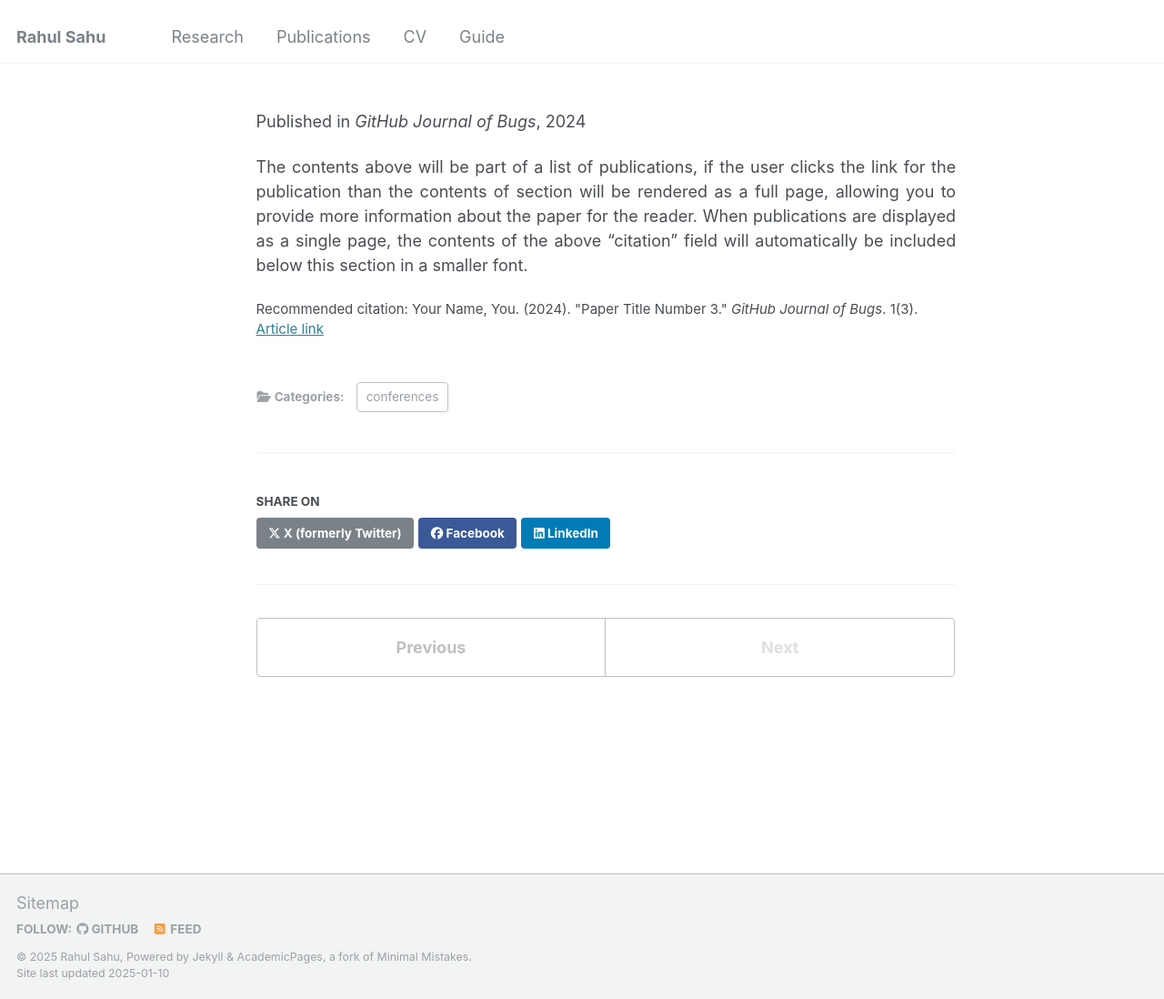
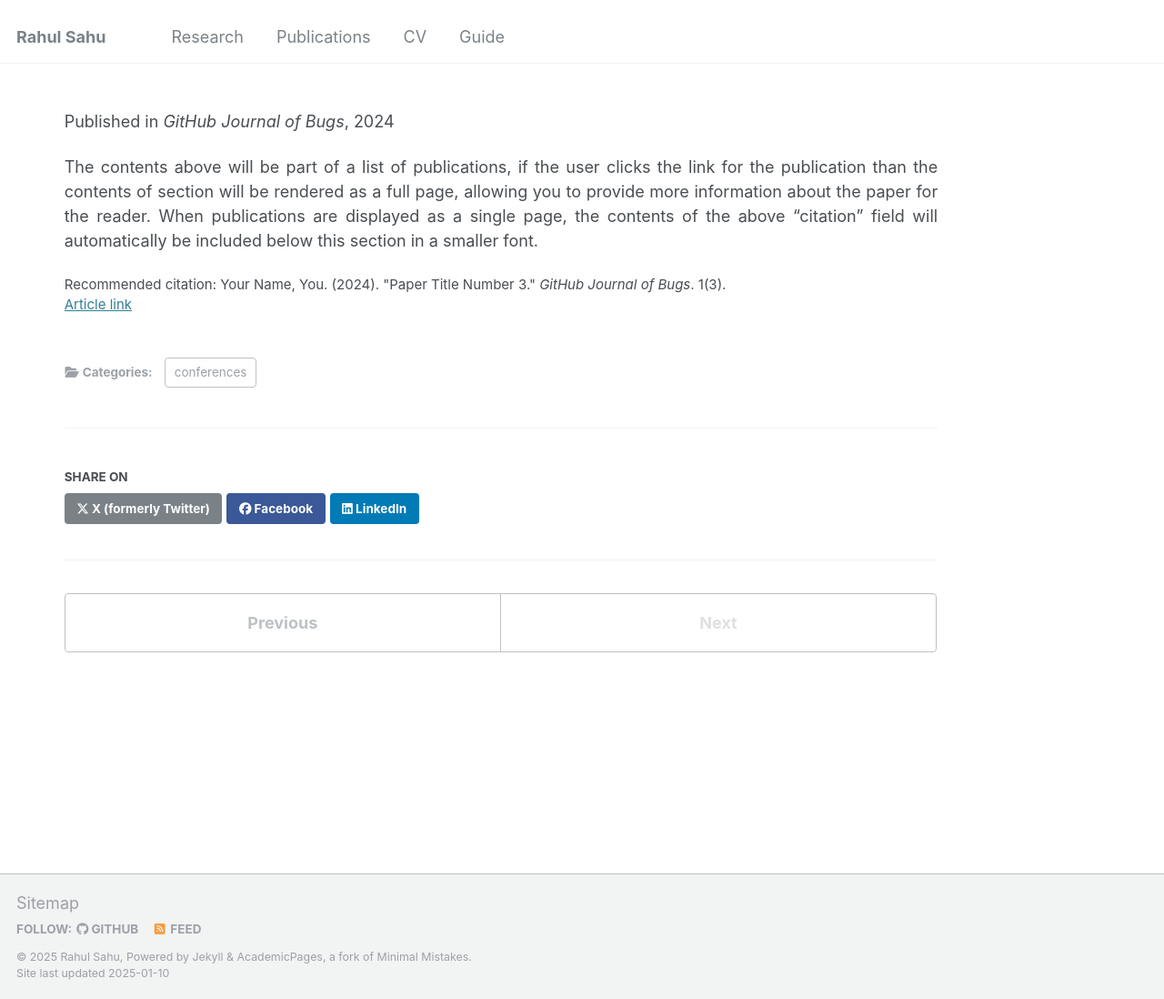
Before and after one commit to srahul21/srahul21.github.io, a Jekyll site: the page built from _publications/2024-02-17-paper-title-number-4.md, in a window 1280 px wide and 1098 px high. Shown: the whole window at 91% size. Built offline with Jekyll 4.4.1, drawn with Linux system fonts in a browser that asks for light colours.

Commit message:
Update publication.html

```diff
--- a/_layouts/publication.html
+++ b/_layouts/publication.html
@@ -14,12 +14,12 @@ layout: default
   {% endunless %}
 {% endif %}
 
-<div id="main" role="main">
+<div id="main" role="main" style="display: flex; gap: 20px;">
   {% if page.author_profile %}
     {% include sidebar.html %}
   {% endif %}
 
-  <article class="page" itemscope itemtype="http://schema.org/CreativeWork">
+  <article class="page" itemscope itemtype="http://schema.org/CreativeWork" style="flex: 1;">
     {% if page.title %}<meta itemprop="headline" content="{{ page.title | markdownify | strip_html | strip_newlines | escape_once }}">{% endif %}
     {% if page.excerpt %}<meta itemprop="description" content="{{ page.excerpt | markdownify | strip_html | strip_newlines | escape_once }}">{% endif %}
     {% if page.date %}<meta itemprop="datePublished" content="{{ page.date | date: "%B %d, %Y" }}">{% endif %}
```
